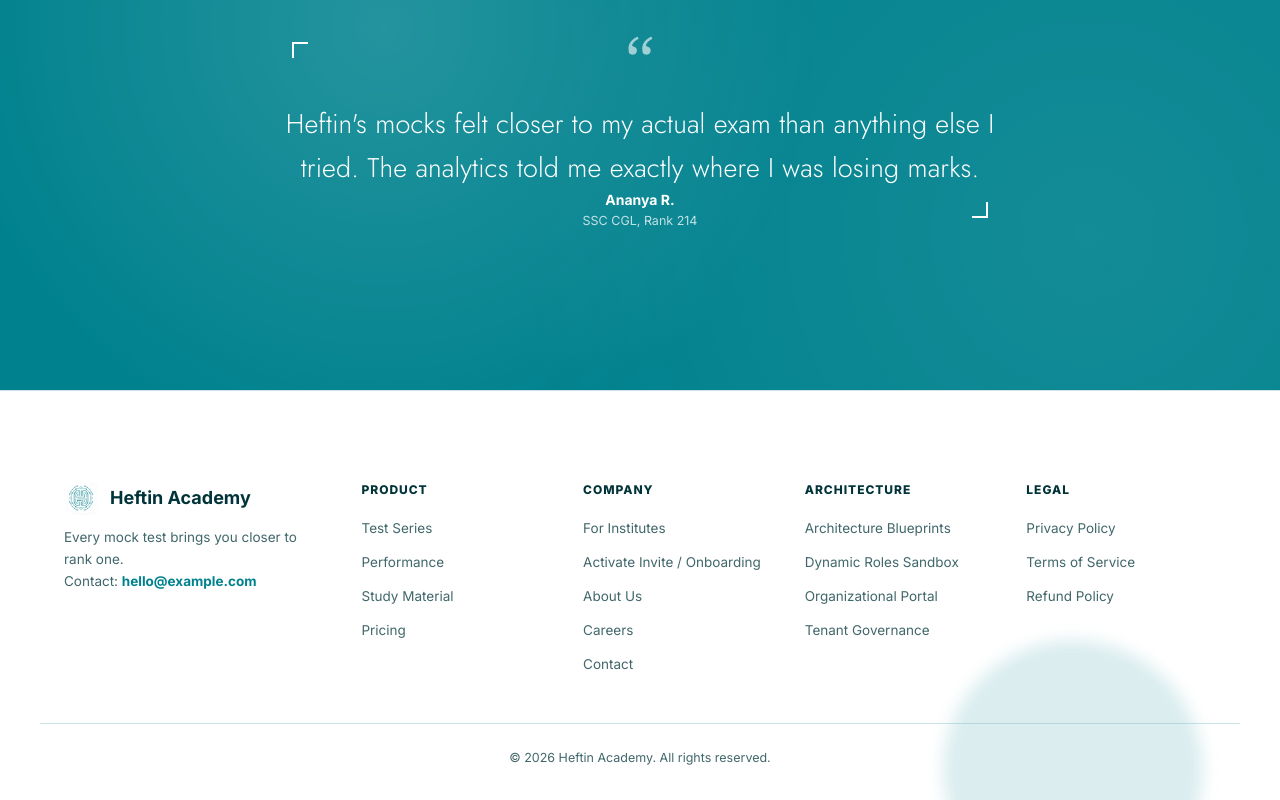
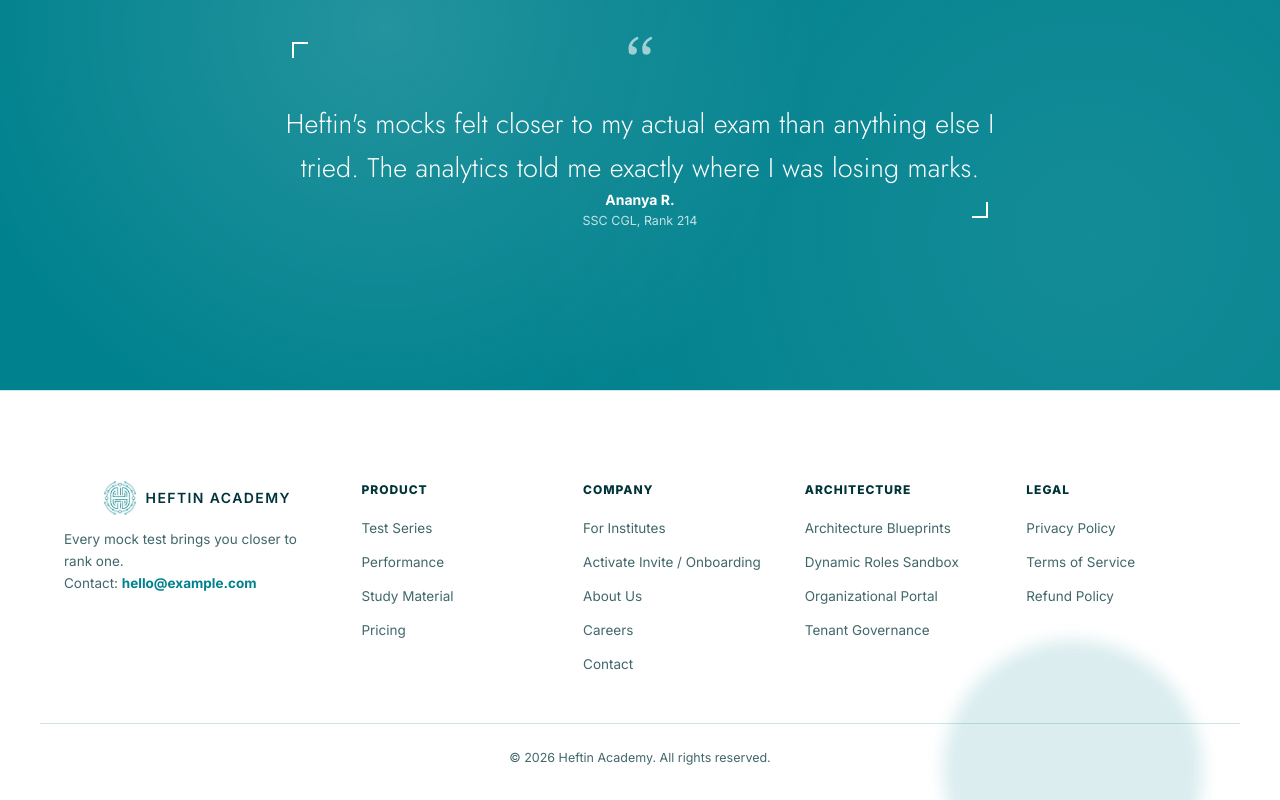
Before and after one commit to nehal1222/HeftinFront-end, a React (Vite) app: page / in a window 1280 px wide. Shown: the part 6367-7167 px from the top of the page. Built offline with nearby package versions, Linux system fonts and the light colour scheme; no server answers.

Commit message:
fix(landing): crop logo emblem to remove whitespace and align brand 1:1 with navbar

```diff
--- a/src/landing.css
+++ b/src/landing.css
@@ -1962,6 +1962,8 @@ header h1 {
     color: #003439;
     padding: 90px 0 32px;
     border-top: 1px solid var(--line);
+    --on-navy: #003439;
+    --on-navy-soft: rgba(0, 52, 57, 0.68);
 }
 
 .site-footer::before {
--- a/src/pages/HomePage.tsx
+++ b/src/pages/HomePage.tsx
@@ -897,9 +897,9 @@ export function HomePage() {
       <footer className="site-footer">
         <div className="footer-inner">
           <div className="footer-brand">
-            <Link to={ROUTES.HOME} className="footer-logo">
+            <Link to={ROUTES.HOME} className="brand footer-brand-logo" style={{ marginBottom: '14px' }}>
               <img src="/images/logo.jpeg" alt="Heftin Academy" className="brand-logo" />
-              <span>Heftin Academy</span>
+              <span className="brand-name">Heftin Academy</span>
             </Link>
             <p>Every mock test brings you closer to rank one.</p>
             <p className="footer-contact">Contact: <a href="mailto:hello@example.com">hello@example.com</a></p>
```
Also changed, not shown: public/images/logo.jpeg.
